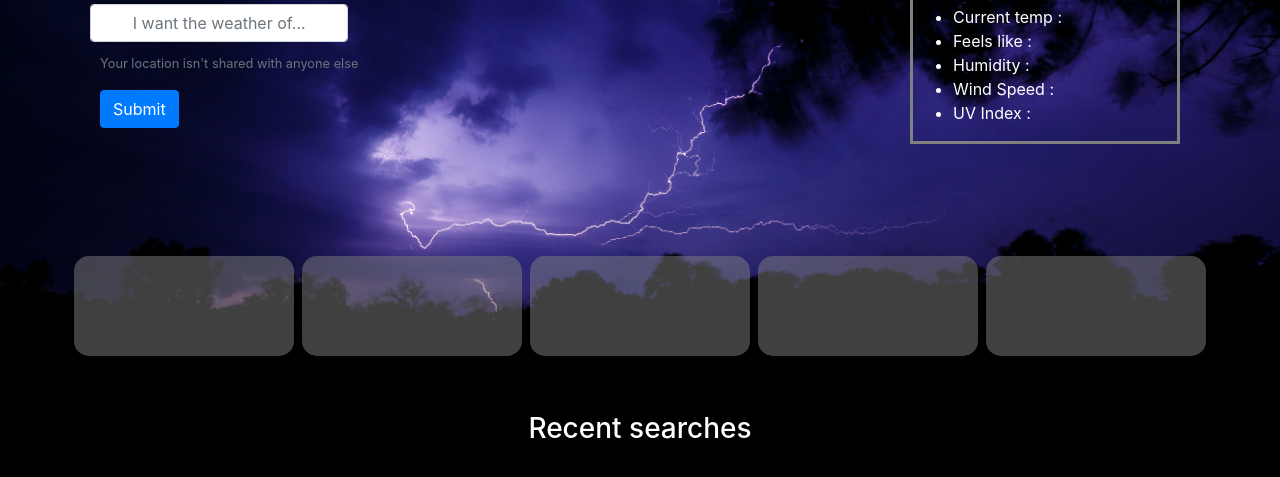
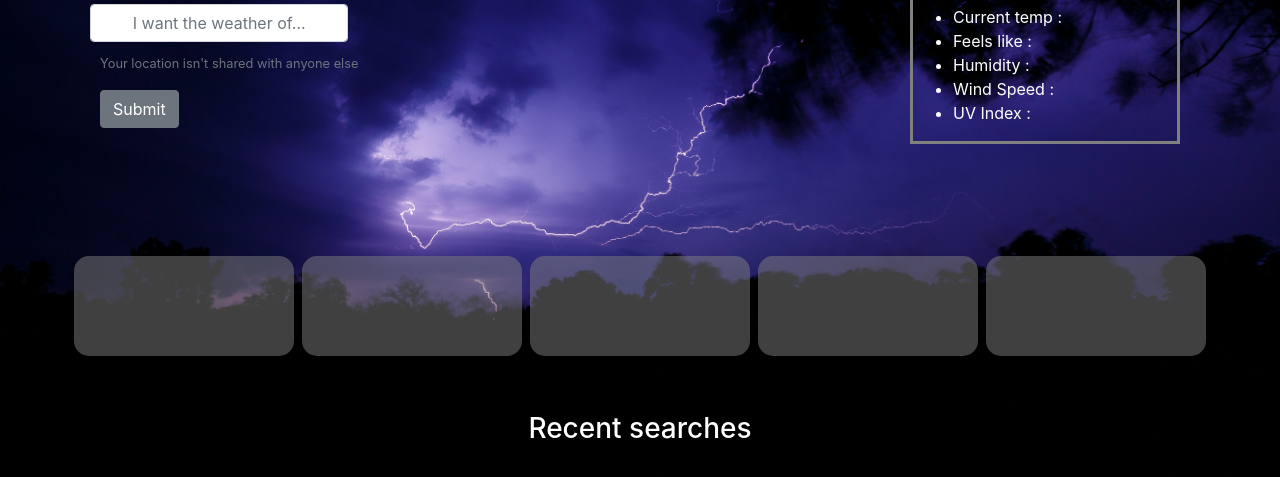
Before and after one commit to lills1/weather-dashboard, a plain HTML site: page index.html in a window 1280 px wide. Shown: the part 324-801 px from the top of the page. Drawn offline with nearby package versions, Linux system fonts and the light colour scheme; a script that the page names is missing.

Commit message:
changed colour of button

```diff
--- a/index.html
+++ b/index.html
@@ -48,7 +48,7 @@
                         <small class="form-text text-muted">Your location isn't shared with anyone else</small>
                     </div>
                     <div class=" pt-3">
-                        <button type="submit" id="searchBtn" class="btn btn-primary">Submit</button>
+                        <button type="submit" id="searchBtn" class="btn btn-secondary">Submit</button>
                     </div>
                 </div>
             </div>
```
